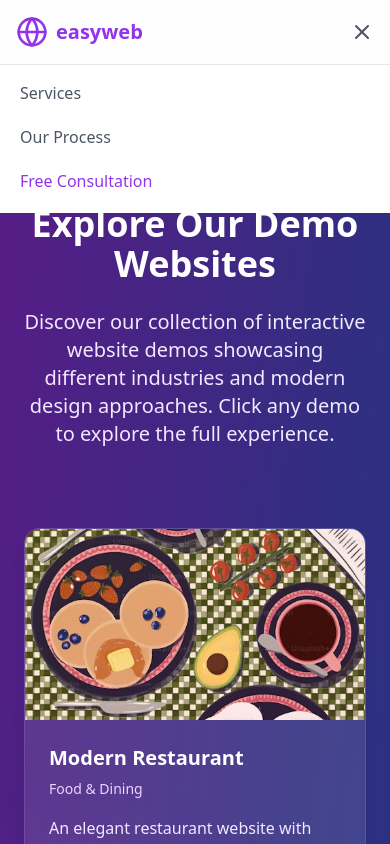
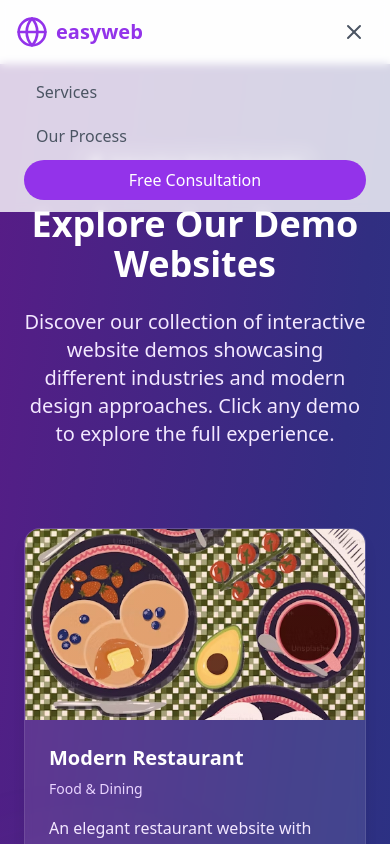
Before and after one commit to Lochy2000/easywebs, a React (Create React App) app: page /easywebs/portfolio in a window 390 px wide. Both pictures are taken after a click on the button 362 px from the left and 32 px from the top of the page. Shown: the top 844 px of the page. Built offline with nearby package versions, Linux system fonts and the light colour scheme.

Commit message:
update to fit all breakpoints and resize with the proper menu drop down items

```diff
--- a/src/components/Navigation.tsx
+++ b/src/components/Navigation.tsx
@@ -6,8 +6,10 @@ const Navigation: React.FC = () => {
 
   return (
     <nav className="fixed w-full bg-white/80 backdrop-blur-sm z-50">
-      <div className="max-w-7xl mx-auto px-4 sm:px-6 lg:px-8">
-        <div className="flex justify-between h-16">
+      <div className="w-full max-w-7xl mx-auto px-4 sm:px-6 lg:px-8">
+        {/* Main Navigation Bar */}
+        <div className="w-full flex items-center justify-between h-16">
+          {/* Logo Section */}
           <div className="flex items-center">
             <Globe className="h-8 w-8 text-purple-600" />
             <span className="ml-2 text-xl font-bold text-purple-600">
@@ -15,7 +17,7 @@ const Navigation: React.FC = () => {
             </span>
           </div>
 
-          {/* Desktop Navigation */}
+          {/* Desktop Menu Items */}
           <div className="hidden md:flex items-center space-x-4">
             <a href="#services" className="text-gray-600 hover:text-purple-600 px-3 py-2">
               Services
@@ -28,34 +30,39 @@ const Navigation: React.FC = () => {
             </button>
           </div>
 
-          {/* Mobile menu button */}
-          <div className="md:hidden flex items-center">
+          {/* Mobile Menu Button */}
+          <div className="block md:hidden">
             <button
               onClick={() => setIsMenuOpen(!isMenuOpen)}
-              className="text-gray-600"
+              className="p-2 text-gray-600 hover:text-purple-600 focus:outline-none"
+              aria-expanded={isMenuOpen}
             >
-              {isMenuOpen ? <X /> : <Menu />}
+              {isMenuOpen ? (
+                <X className="w-6 h-6" />
+              ) : (
+                <Menu className="w-6 h-6" />
+              )}
             </button>
           </div>
         </div>
 
-        {/* Mobile Navigation */}
+        {/* Mobile Menu Dropdown */}
         {isMenuOpen && (
-          <div className="md:hidden absolute top-16 left-0 w-full bg-white border-t">
+          <div className="w-full md:hidden">
             <div className="px-2 pt-2 pb-3 space-y-1">
               <a
                 href="#services"
-                className="block px-3 py-2 text-gray-600 hover:bg-purple-50 rounded"
+                className="block px-3 py-2 text-gray-600 hover:text-purple-600 hover:bg-purple-50 rounded"
               >
                 Services
               </a>
               <a
                 href="#process"
-                className="block px-3 py-2 text-gray-600 hover:bg-purple-50 rounded"
+                className="block px-3 py-2 text-gray-600 hover:text-purple-600 hover:bg-purple-50 rounded"
               >
                 Our Process
               </a>
-              <button className="w-full text-left px-3 py-2 text-purple-600 hover:bg-purple-50 rounded">
+              <button className="w-full mt-2 px-3 py-2 bg-purple-600 text-white rounded-full hover:bg-purple-700 transition-colors">
                 Free Consultation
               </button>
             </div>
```
